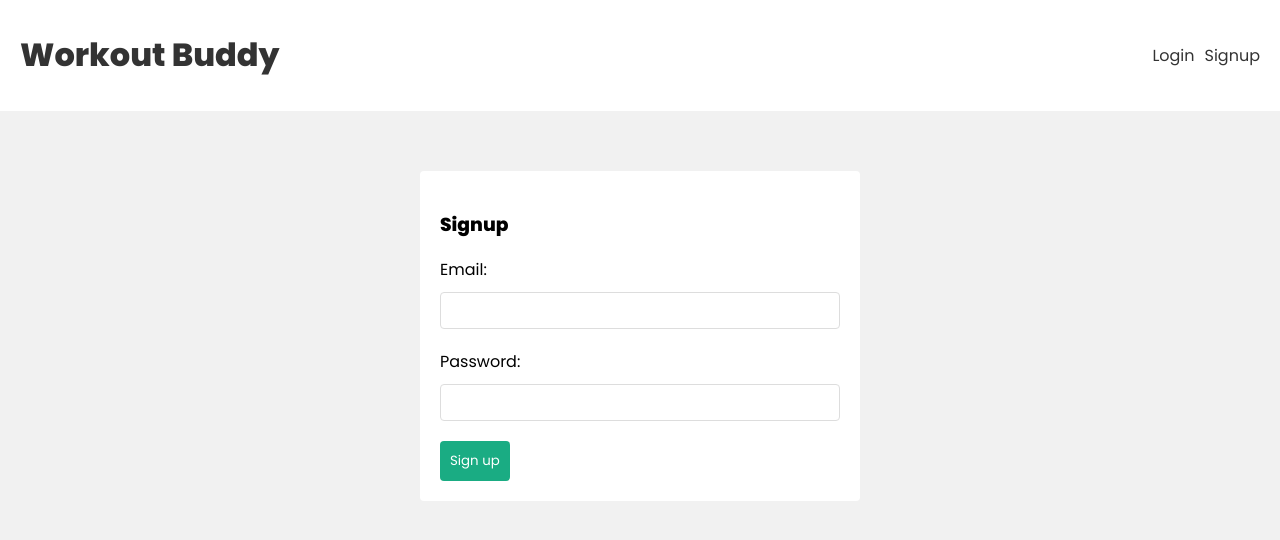
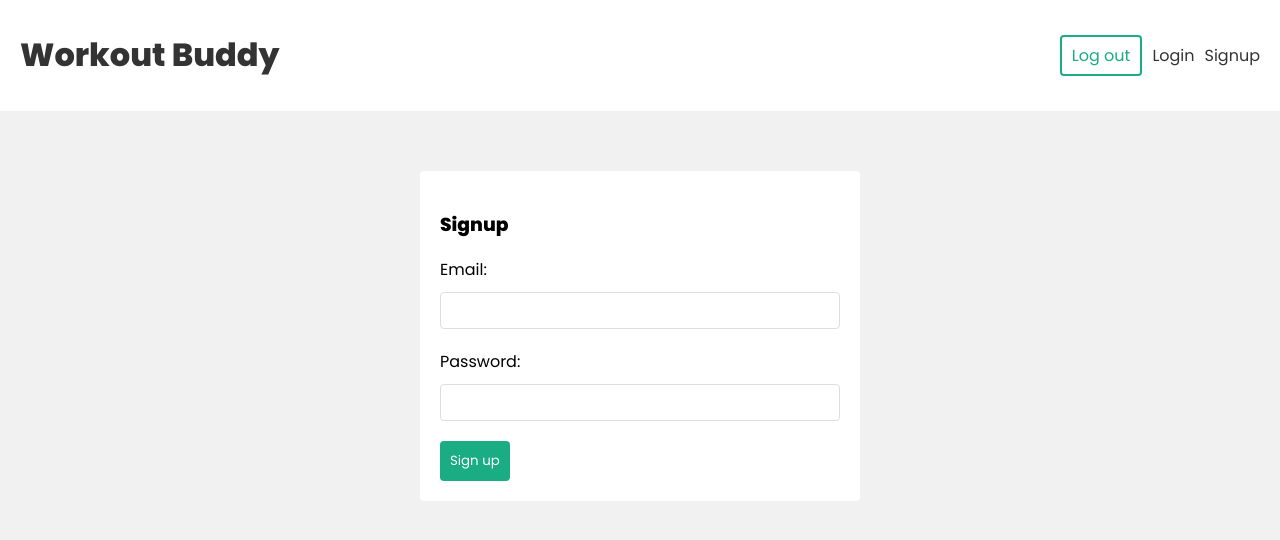
Before and after one commit to endritshala/mern-project, a React (Create React App) app in the folder frontend/: page /signup in a window 1280 px wide. Shown: the top 540 px of the page. Built offline with nearby package versions, Linux system fonts and the light colour scheme.

Commit message:
Added hooks
Added signup and logout hooks for better code performance.
Added localstorage to save the token.
Added css to the buttons for better experience.

```diff
--- a/frontend/src/components/Navbar.js
+++ b/frontend/src/components/Navbar.js
@@ -1,6 +1,13 @@
 import { Link } from "react-router-dom";
+import { useLogout } from "../hooks/useLogout";
 
 const Navbar = () => {
+  const { logout } = useLogout();
+
+  const handleClick = () => {
+    logout();
+  };
+
   return (
     <header>
       <div className="container">
@@ -8,6 +15,9 @@ const Navbar = () => {
           <h1>Workout Buddy</h1>
         </Link>
         <nav>
+          <div>
+            <button onClick={handleClick}>Log out</button>
+          </div>
           <div>
             <Link to="/login">Login</Link>
             <Link to="/signup">Signup</Link>
--- /dev/null
+++ b/frontend/src/hooks/useLogout.js
@@ -0,0 +1,12 @@
+import { useAuthContext } from "./useAuthContext";
+
+export const useLogout = () => {
+  const { dispatch } = useAuthContext();
+
+  const logout = () => {
+    localStorage.removeItem("user");
+
+    dispatch({ type: "LOGOUT" });
+  };
+  return { logout };
+};
--- /dev/null
+++ b/frontend/src/hooks/useSignup.js
@@ -0,0 +1,33 @@
+import { useState } from "react";
+import { useAuthContext } from "./useAuthContext";
+
+export const useSignup = () => {
+  const [error, setError] = useState(null);
+  const [isLoading, setIsLoading] = useState(null);
+  const { dispatch } = useAuthContext();
+
+  const signup = async (email, password) => {
+    setIsLoading(true);
+    setError(null);
+
+    const response = await fetch("/api/user/signup", {
+      method: "POST",
+      headers: { "Content-Type": "application/json" },
+      body: JSON.stringify({ email, password }),
+    });
+    const json = await response.json();
+
+    if (!response.ok) {
+      setIsLoading(false);
+      setError(json.error);
+    }
+    if (response.ok) {
+      localStorage.setItem("user", JSON.stringify(json));
+      dispatch({ type: "LOGIN", payload: json });
+
+      setIsLoading(false);
+    }
+  };
+
+  return { signup, isLoading, error };
+};
--- a/frontend/src/index.css
+++ b/frontend/src/index.css
@@ -125,6 +125,17 @@ nav a {
   margin-left: 10px;
 }
 
+nav button {
+  background: #fff;
+  color: var(--primary);
+  border: 2px solid var(--primary);
+  padding: 6px 10px;
+  border-radius: 4px;
+  font-family: "Poppins";
+  cursor: pointer;
+  font-size: 1em;
+}
+
 /* auth forms */
 form.signup, form.login {
   max-width: 400px;
--- a/frontend/src/pages/Signup.js
+++ b/frontend/src/pages/Signup.js
@@ -1,13 +1,15 @@
 import { useState } from "react";
+import { useSignup } from "../hooks/useSignup";
 
 export default function Signup() {
   const [email, setEmail] = useState("");
   const [password, setPassword] = useState("");
+  const { signup, error, isLoading } = useSignup();
 
   const handleSubmit = async (e) => {
     e.preventDefault();
 
-    console.log(email, password);
+    await signup(email, password);
   };
 
   return (
@@ -27,7 +29,8 @@ export default function Signup() {
         value={password}
       />
 
-      <button>Sign up</button>
+      <button disabled={isLoading}>Sign up</button>
+      {error && <div className="error">{error}</div>}
     </form>
   );
 }
```
